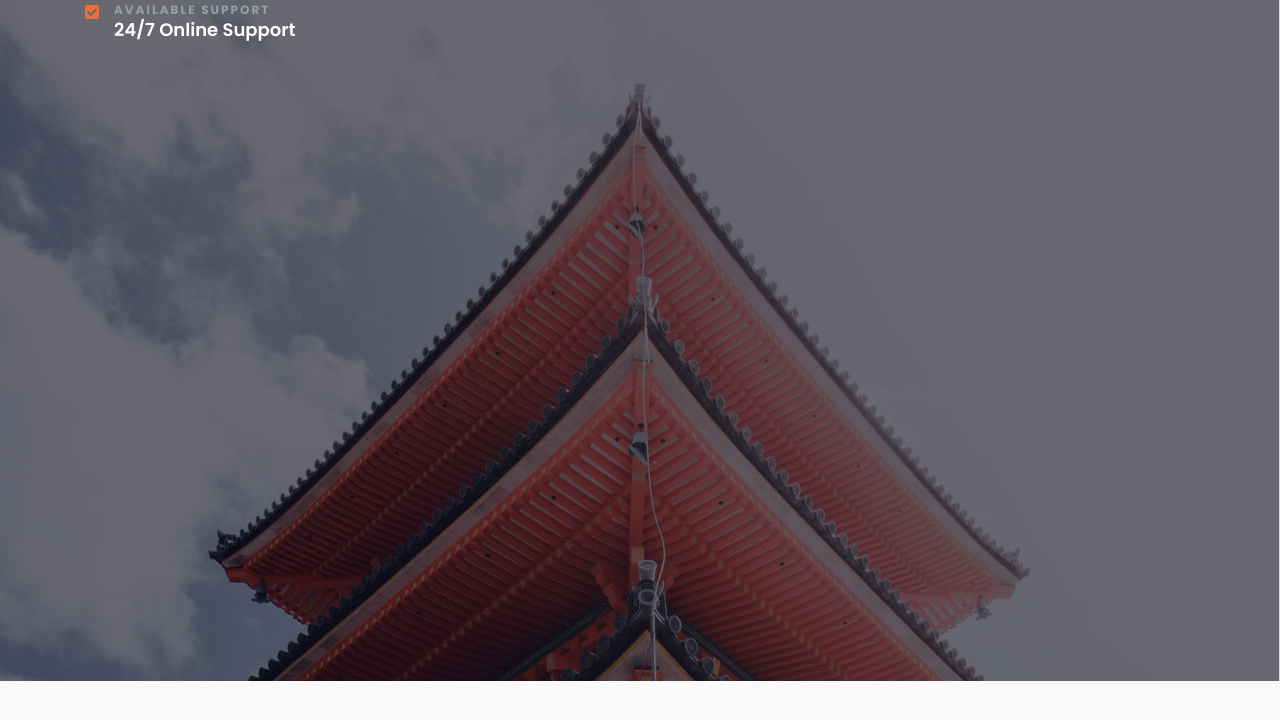
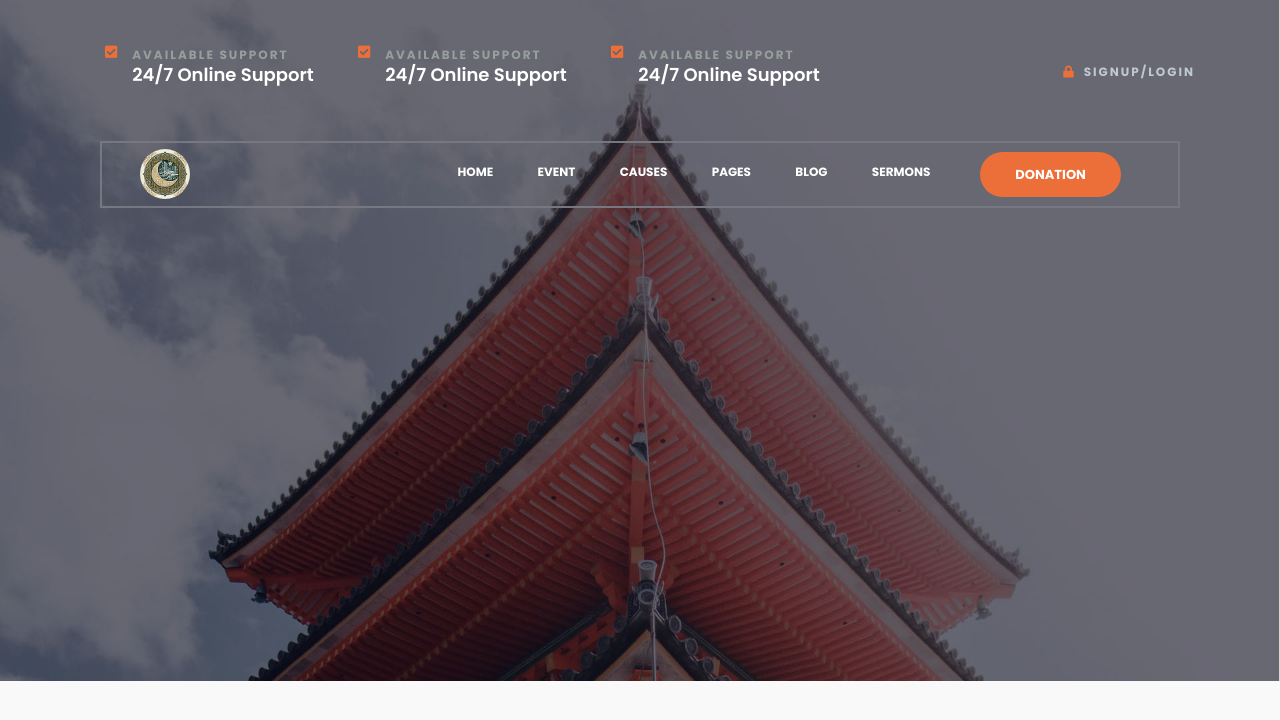
Before and after one commit to mdraisul1/psd-template-fundu, a plain HTML site: page index.html in a window 1280 px wide. Drawn offline with Linux system fonts and the light colour scheme.

Commit message:
Add navbar menu and ul li  a tag design

```diff
--- a/css/main.css
+++ b/css/main.css
@@ -182,15 +182,73 @@ header.transparent-header {
     font-size: 18px;
     margin: 0;
 }
+
 .header-icon i{
     color: #ec6e39;
-    font-size: 16px;
+    font-size: 14px;
 }
+
 .header-icon{
     float: left;
     margin-right: 15px;
 }
 
 .header-text{
+    margin-left: 15px;
     overflow: hidden;
 }
+
+.header-info ul li{
+    display: inline-block;
+    margin-right: 40px;
+}
+
+.header-login i{
+    color: #ec6e39;
+    font-size: 12px;
+}
+.header-login a {
+    color: #c0c8d4;
+    font-size: 12px;
+    text-transform: uppercase;
+    font-weight: 700;
+    letter-spacing: 2px;
+}
+
+.logo img{
+    max-width: 22%;
+    border-radius: 50%;
+}
+
+.menu-box {
+    border: 2px solid #777781;
+    padding: 0 38px;
+}
+
+.f-btn{
+    color: #fff;
+    font-size: 13px;
+    background: #ec6e39;
+    padding: 16px 35px;
+    font-weight: 700;
+    line-height: 1;
+    text-transform: uppercase;
+    display: inline-block;
+    border-radius: 30px;
+}
+
+.main-menu ul li{
+    display: inline-block;
+    margin-left: 40px;
+}
+
+.main-menu ul li a{
+    color: #fff;
+    font-size: 12px;
+    font-weight: 700;
+    text-transform: uppercase;
+    display: block;
+}
+.header-btn{
+    margin-left: 50px;
+}
--- a/index.html
+++ b/index.html
@@ -29,19 +29,76 @@
 
         <header class="transparent-header">
             <div class="container">
-                <div class="row">
-                    <div class="col-md-9">
+                <!-- top menu area design -->
+                <div class="row align-items-center">
+                    <div class="col-md-9 pt-30 pb-30">
                         <div class="header-info">
-                            <div class="header-icon">
-                                <i class="fa-solid fa-square-check"></i>
-                            </div>
-                            <div class="header-text">
-                                <span>AVAILABLE SUPPORT</span>
-                                <h4>24/7 Online Support</h4>
+                            <ul>
+                                <li>
+                                    <div class="header-icon">
+                                        <i class="fa-solid fa-square-check f-left"></i>
+                                    </div>
+                                    <div class="header-text fix">
+                                        <span>AVAILABLE SUPPORT</span>
+                                        <h4>24/7 Online Support</h4>
+                                    </div>
+                                </li>
+
+                                <li>
+                                    <div class="header-icon">
+                                        <i class="fa-solid fa-square-check f-left"></i>
+                                    </div>
+                                    <div class="header-text fix">
+                                        <span>AVAILABLE SUPPORT</span>
+                                        <h4>24/7 Online Support</h4>
+                                    </div>
+                                </li>
+
+                                <li>
+                                    <div class="header-icon">
+                                        <i class="fa-solid fa-square-check f-left"></i>
+                                    </div>
+                                    <div class="header-text fix">
+                                        <span>AVAILABLE SUPPORT</span>
+                                        <h4>24/7 Online Support</h4>
+                                    </div>
+                                </li>
+                            </ul>
+                        </div>
+                    </div>
+                    <div class="col-md-3 text-right">
+                        <div class="header-login">
+                            <a href="#"><i class="fa-solid fa-lock mr-2"></i>Signup/Login</a>
+                        </div>
+                    </div>
+                </div>
+
+                <!-- main menu area design  -->
+                <div class="menu-area">
+                    <div class="container">
+                        <div class="menu-box">
+                            <div class="row align-items-center">
+                                <div class="col-xl-3 logo"><a href="index.html"><img src="img/logo/islam.webp" alt="logo"></a></div>
+                                <div class="col-xl-9 d-flex align-items-center">
+
+                                    <div class="main-menu f-right">
+                                        <ul>
+                                            <li><a href="#">Home</a></li>
+                                            <li><a href="#">event</a></li>
+                                            <li><a href="#">causes</a></li>
+                                            <li><a href="#">pages</a></li>
+                                            <li><a href="#">blog</a></li>
+                                            <li><a href="#">sermons</a></li>
+                                        </ul>
+                                    </div>
+
+                                    <div class="header-btn f-right">
+                                        <a href="#" class="f-btn">donation</a>
+                                    </div>
+                                </div>
                             </div>
                         </div>
                     </div>
-                    <div class="col-md-3"></div>
                 </div>
             </div>
         </header>
```
Also changed, not shown: img/logo/islam.webp (added), 1 other file.
